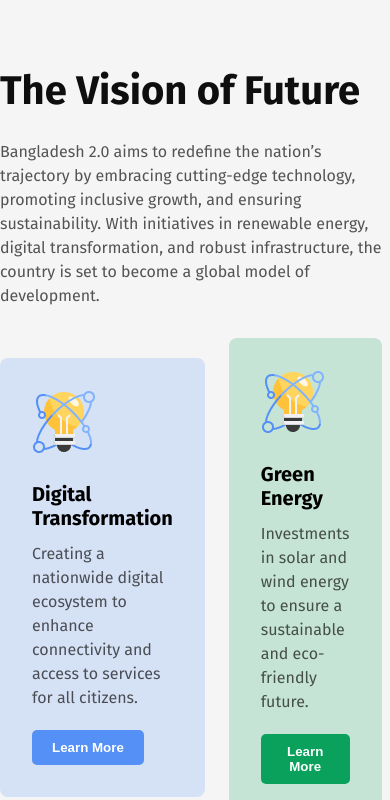
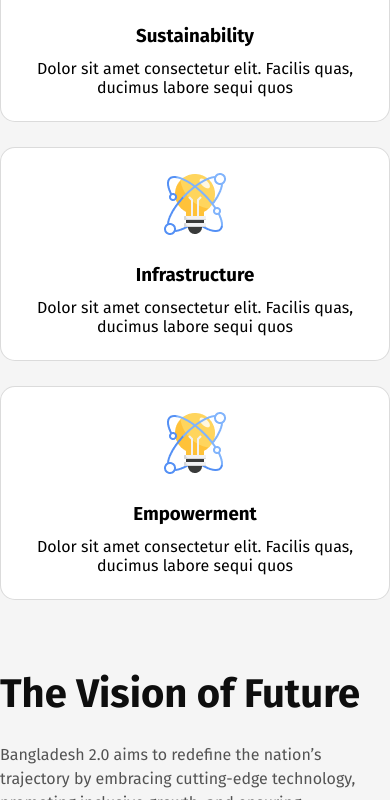
Before and after one commit to devforhadul/ph-assignment1-project, a plain HTML site: page index.html in a window 390 px wide. Shown: the part 1200-2000 px from the top of the page. Drawn offline with Linux system fonts and the light colour scheme.

Commit message:
add mobie respinsive

```diff
--- a/styles/style.css
+++ b/styles/style.css
@@ -330,3 +330,25 @@ footer h3{
   font-size: 32px;
   font-weight: 700;
 }
+
+/* Media query */
+@media screen and (max-width: 576px) {
+  .pillar-container{
+    flex-direction: column;
+  }
+  .pillar-item{
+    text-align: center;
+  }
+
+  .vision-container{
+    flex-direction: column;
+  }
+  .vision-item{
+    text-align: center;
+  }
+
+  .news-all-content, .news-all-content-2, .amount-container {
+    flex-direction: column;
+  }
+
+}
```
